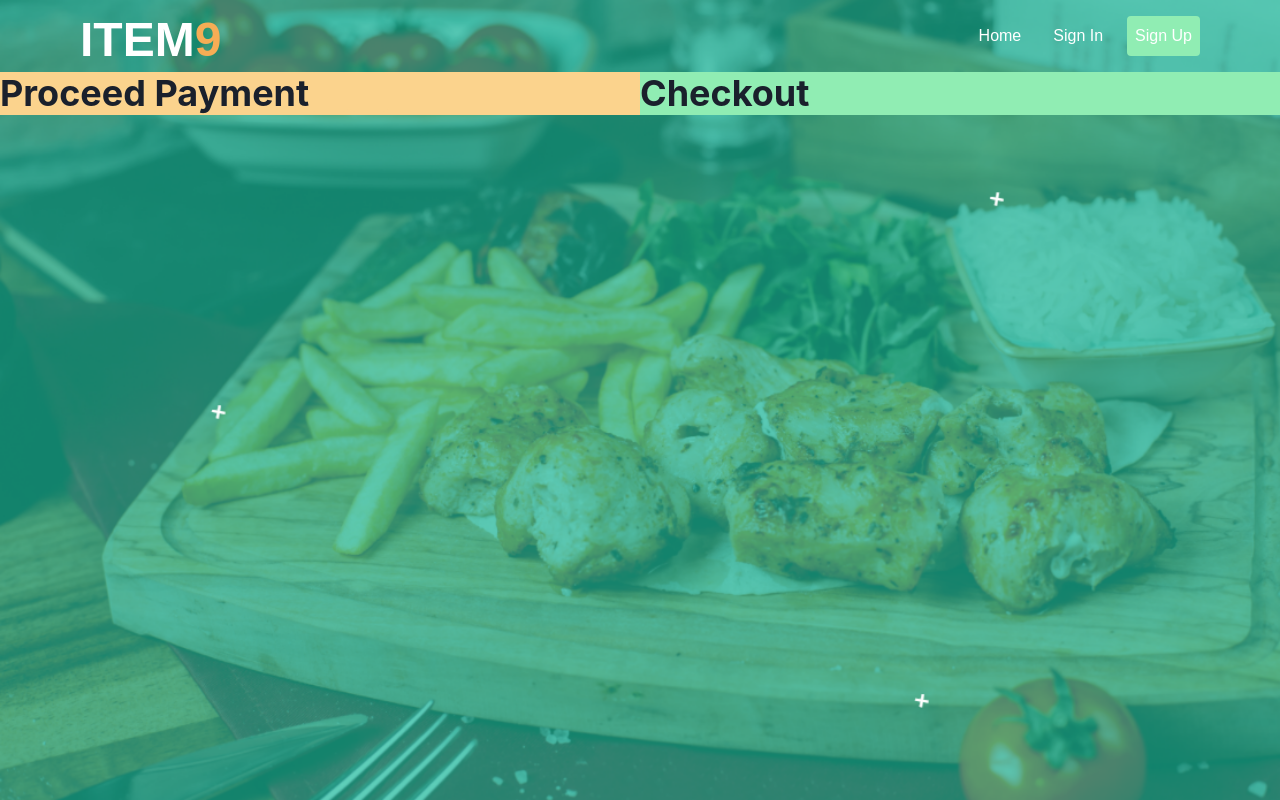
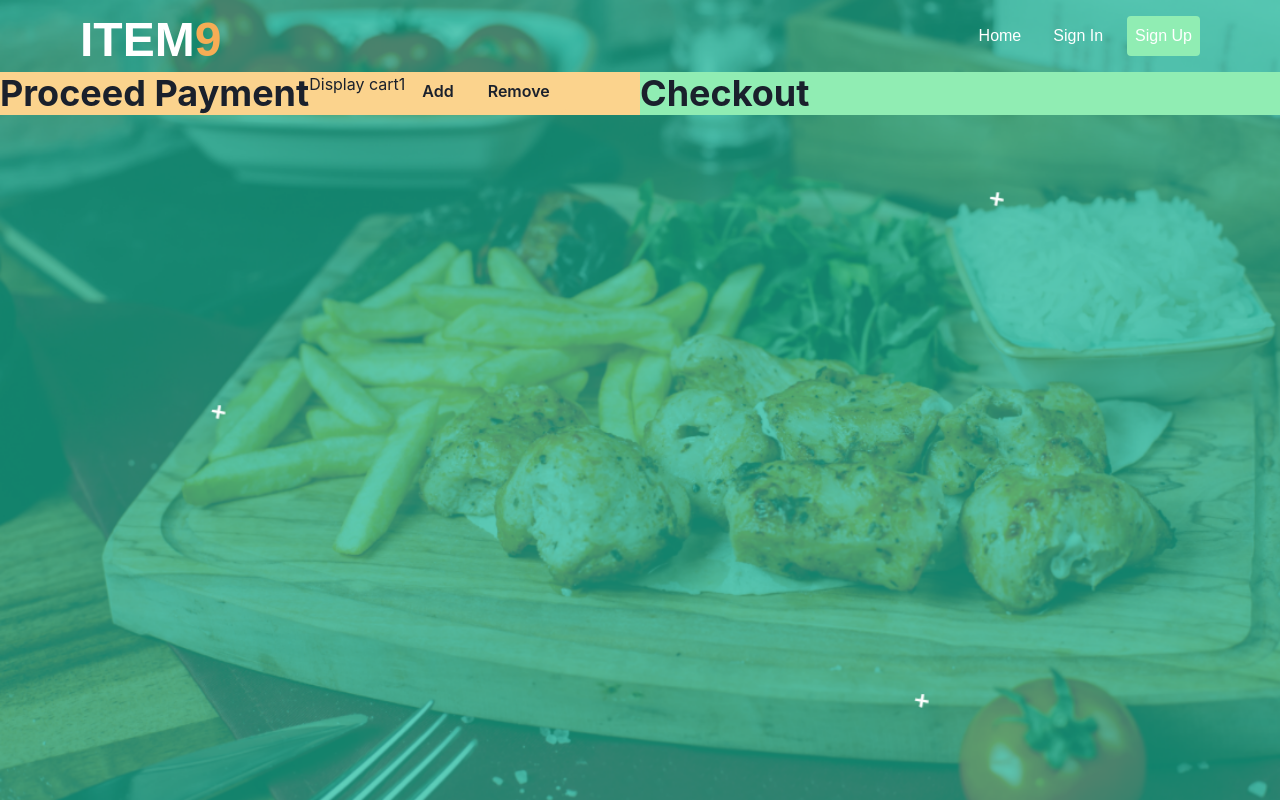
Before and after one commit to mperorjohn/ITEM9, a React (Vite) app: page /checkout in a window 1280 px wide. Built offline with nearby package versions, Linux system fonts and the light colour scheme.

Commit message:
cart state modified

```diff
--- a/src/pages/CheckOut.jsx
+++ b/src/pages/CheckOut.jsx
@@ -1,15 +1,15 @@
-import { Button, Flex, Heading, Stack } from "@chakra-ui/react";
+import { Box, Button, Flex, Heading, Stack } from "@chakra-ui/react";
 import { useState } from "react";
 
 const CheckOut = () => {
-  const { cart, setCart } = useState();
+  const [defaultCart, setDefaultCart] = useState(1);
 
   const CartHandlerPlus = () => {
-    setCart() + 1;
+    setDefaultCart(defaultCart + 1) + 1;
   };
 
   const CartHandlerMinus = () => {
-    setCart(cart) - 1;
+    setDefaultCart(defaultCart - 1);
   };
 
   return (
@@ -18,8 +18,19 @@ const CheckOut = () => {
         <Flex flex={1} bg={"orange.200"}>
           <Heading>Proceed Payment</Heading>
 
-          <Button bg={"orange.200"} onClick={CartHandlerPlus}></Button>
-          <Button bg={"orange.200"} onClick={CartHandlerMinus}></Button>
+          <p>Display cart{defaultCart}</p>
+          <Box>
+            <Button bg={"orange.200"} onClick={CartHandlerPlus}>
+              Add
+            </Button>
+            <Button
+              bg={"orange.200"}
+              onClick={CartHandlerMinus}
+              isDisabled={defaultCart < -1}
+            >
+              Remove
+            </Button>
+          </Box>
         </Flex>
         <Flex flex={1} bg={"whatsapp.200"}>
           <Heading>Checkout</Heading>
--- a/src/pages/Home.jsx
+++ b/src/pages/Home.jsx
@@ -13,6 +13,7 @@ import {
 } from "@chakra-ui/react";
 import React from "react";
 import { motion } from "framer-motion";
+import { Link } from "react-router-dom";
 const Home = () => {
   const foodItems = [
     {
@@ -170,6 +171,7 @@ const Home = () => {
                 <Divider color={"whatsapp.200"} size={4} />
                 <CardFooter>
                   <ButtonGroup spacing="2">
+                    <Link to={"checkout"}>
                       <Button
                         variant="solid"
                         color={"white"}
@@ -180,6 +182,7 @@ const Home = () => {
                       >
                         Buy now
                       </Button>
+                    </Link>
                     <Button variant="ghost" color={"whatsapp.200"}>
                       Add to cart
                     </Button>
```
Lines whose indentation alone changed are shown as unchanged.
